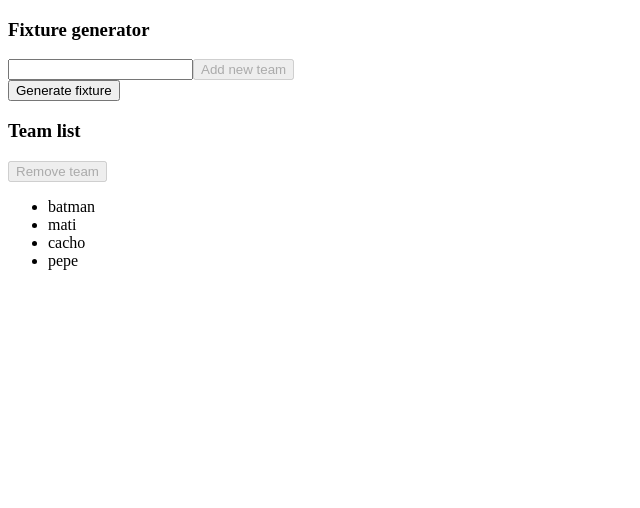
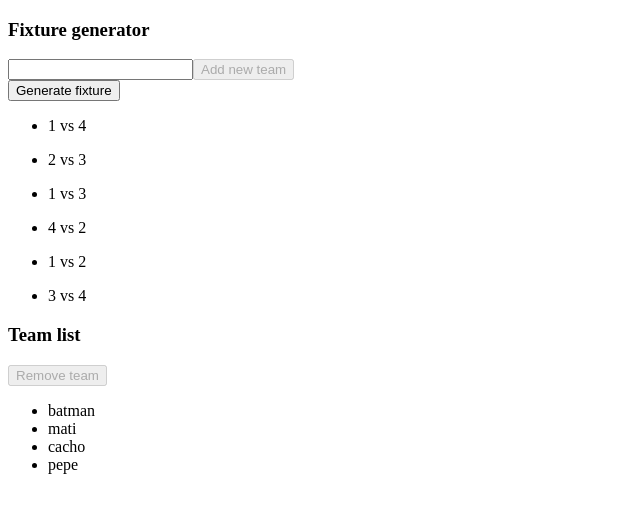
Before and after one commit to matibat/challenge-angular, an Angular app: page / in a window 1280 px wide. Both pictures are taken after a click on the button "Generate fixture". Shown: the top 508 px of the page, without its empty margins (0-640 px from the left). Built offline with nearby package versions, Linux system fonts and the light colour scheme.

Commit message:
work on ui

```diff
--- a/src/app/app.component.html
+++ b/src/app/app.component.html
@@ -4,14 +4,7 @@
     <app-new-team-form-component></app-new-team-form-component>
   </div>
   <div class="">
-    <div class="fixture-displayer">
-      <button class="generate-fixture"> Generate fixture </button>
-      <div class="fixture-data">
-        <!-- todo: iterate fixture data -->
-      </div>
-    </div>
-    <div class="team-list">
-      <app-team-list-component></app-team-list-component>
-    </div>
+    <app-fixture></app-fixture>
+    <app-team-list-component></app-team-list-component>
   </div>
 </div>
--- a/src/app/app.module.ts
+++ b/src/app/app.module.ts
@@ -5,12 +5,14 @@ import { AppComponent } from './app.component';
 import { ReactiveFormsModule } from '@angular/forms';
 import { NewTeamFormComponentComponent } from './new-team-form-component/new-team-form-component.component';
 import { TeamListComponentComponent } from './team-list-component/team-list-component.component';
+import { FixtureComponent } from './fixture/fixture.component';
 
 @NgModule({
   declarations: [
     AppComponent,
     NewTeamFormComponentComponent,
-    TeamListComponentComponent
+    TeamListComponentComponent,
+    FixtureComponent
   ],
   imports: [
     BrowserModule,
--- /dev/null
+++ b/src/app/fixture/fixture.component.html
@@ -0,0 +1,8 @@
+<div>
+  <button class="generate-fixture" (click)="refreshFixture()"> Generate fixture </button>
+  <div *ngFor="let matches of fixture">
+    <ul *ngFor="let match of matches">
+      <li>{{ match[0] }} vs {{ match[1] }}</li>
+    </ul>
+  </div>
+</div>
--- /dev/null
+++ b/src/app/fixture/fixture.component.ts
@@ -0,0 +1,17 @@
+import { FixtureGeneratorService } from './../fixture-generator.service';
+import { Component, OnInit } from '@angular/core';
+
+@Component({
+  selector: 'app-fixture',
+  templateUrl: './fixture.component.html',
+  styleUrls: ['./fixture.component.css']
+})
+export class FixtureComponent {
+  fixture: Array<any>;
+
+  constructor(private fixtureGenerator: FixtureGeneratorService) { }
+
+  public refreshFixture() {
+    this.fixture = this.fixtureGenerator.getFixture();
+  }
+}
--- a/src/app/new-team-form-component/new-team-form-component.component.ts
+++ b/src/app/new-team-form-component/new-team-form-component.component.ts
@@ -22,10 +22,6 @@ export class NewTeamFormComponentComponent {
     });
   }
 
-  public isTeamSelected() {
-    return (this.newTeamName !== null);
-  }
-
   public addNewTeam() {
     const teamName = this.nameForm.controls['teamName'].value;
     this.nameForm.controls['teamName'].setValue('');
```
Also changed, not shown: src/app/fixture/fixture.component.css (added), 1 other file (tests, documents, lock files or other folders).
